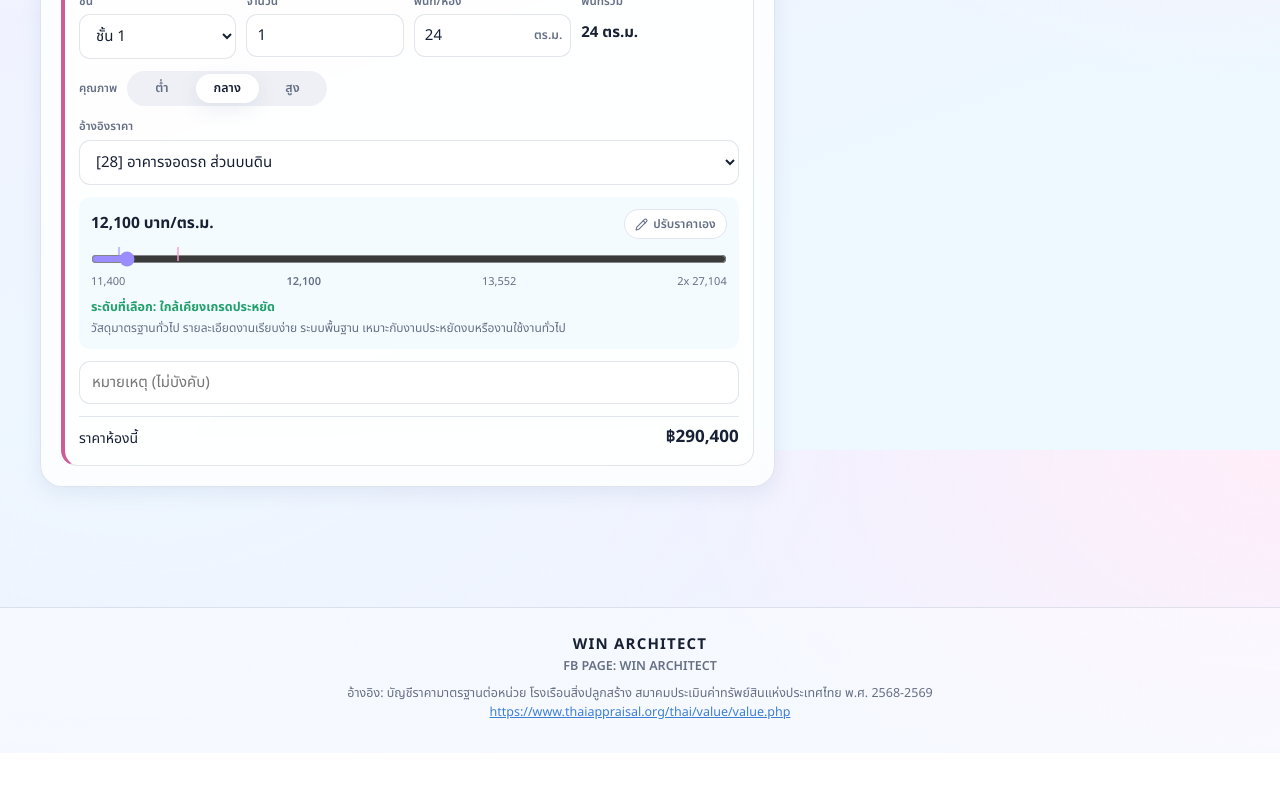
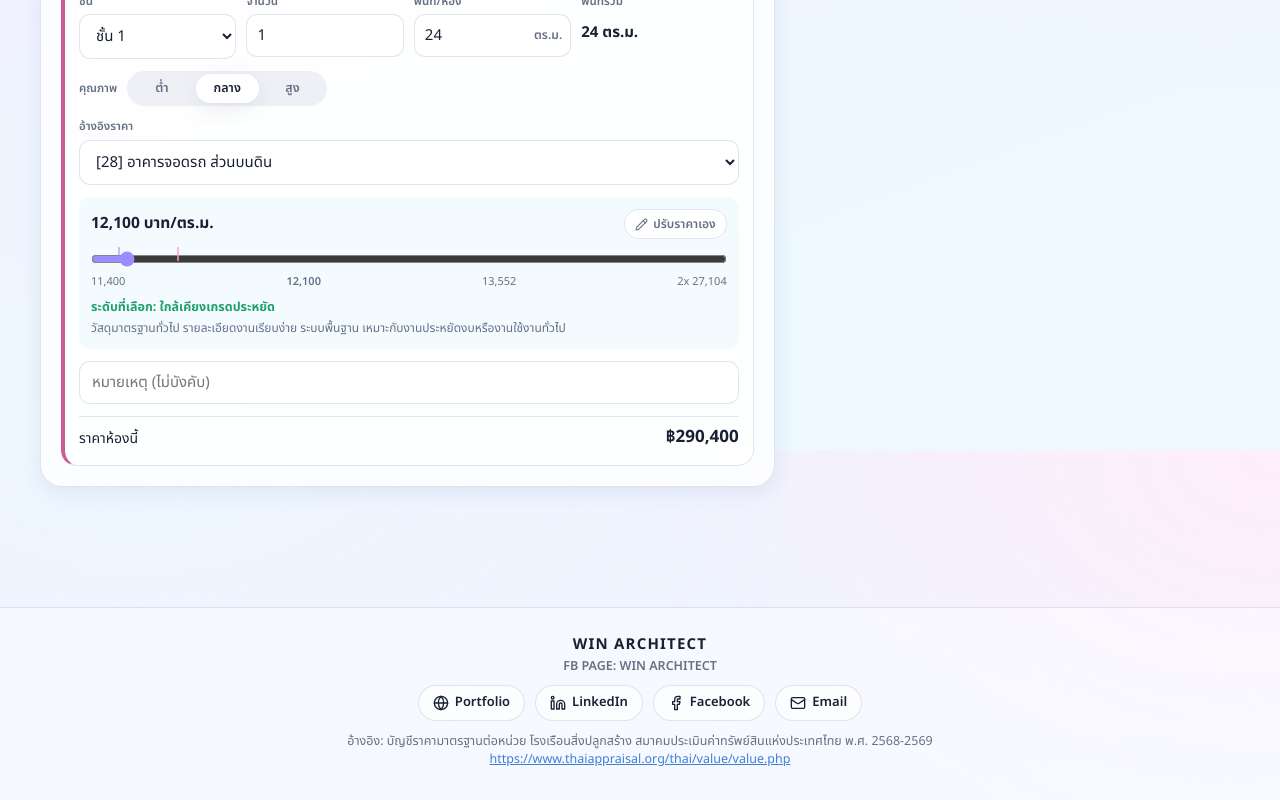
Before and after one commit to PirawitSukhaneskul/win-architect-estimator, a React (Vite) app: page / in a window 1280 px wide. Shown: the part 6750-7550 px from the top of the page. Before the commit the page ends 7503 px from the top, so only its background shows below. Built offline with nearby package versions, Linux system fonts and the light colour scheme; a web font is replaced by a local one.

Commit message:
Add contact links (portfolio/linkedin/facebook/email) to footer

```diff
--- a/src/components/CreditFooter.tsx
+++ b/src/components/CreditFooter.tsx
@@ -1,10 +1,36 @@
-import { BRAND, FB_CREDIT, SOURCE_NAME, SOURCE_URL } from "../data/disclaimers";
+import { Facebook, Globe, Linkedin, Mail } from "lucide-react";
+import {
+  BRAND,
+  CONTACT_EMAIL,
+  FB_CREDIT,
+  FB_PAGE_URL,
+  LINKEDIN_URL,
+  PORTFOLIO_URL,
+  SOURCE_NAME,
+  SOURCE_URL,
+} from "../data/disclaimers";
 
 export function CreditFooter() {
   return (
     <footer className="credit-footer">
       <div className="credit-brand">{BRAND}</div>
       <div className="credit-fb">{FB_CREDIT}</div>
+
+      <nav className="credit-links" aria-label="ช่องทางติดต่อ WIN ARCHITECT">
+        <a className="credit-link" href={PORTFOLIO_URL} target="_blank" rel="noreferrer">
+          <Globe size={16} /> Portfolio
+        </a>
+        <a className="credit-link" href={LINKEDIN_URL} target="_blank" rel="noreferrer">
+          <Linkedin size={16} /> LinkedIn
+        </a>
+        <a className="credit-link" href={FB_PAGE_URL} target="_blank" rel="noreferrer">
+          <Facebook size={16} /> Facebook
+        </a>
+        <a className="credit-link" href={`mailto:${CONTACT_EMAIL}`}>
+          <Mail size={16} /> Email
+        </a>
+      </nav>
+
       <div className="credit-source">
         อ้างอิง: {SOURCE_NAME}
         <br />
--- a/src/data/disclaimers.ts
+++ b/src/data/disclaimers.ts
@@ -1,6 +1,13 @@
 export const BRAND = "WIN ARCHITECT";
 export const FB_CREDIT = "FB PAGE: WIN ARCHITECT";
 export const SOURCE_BADGE = "ฐานข้อมูลราคา พ.ศ. 2568-2569";
+
+// Contact / social links (shown in the app footer).
+export const FB_PAGE_URL = "https://www.facebook.com/WinArchitect";
+export const PORTFOLIO_URL =
+  "https://pirawitsukhaneskul.github.io/Pirawit-Portfolio/?utm_source=estimator&utm_medium=app&utm_content=footer";
+export const LINKEDIN_URL = "https://www.linkedin.com/in/pirawitsuk/";
+export const CONTACT_EMAIL = "pirawit.win@gmail.com";
 
 export const SOURCE_NAME =
   "บัญชีราคามาตรฐานต่อหน่วย โรงเรือนสิ่งปลูกสร้าง สมาคมประเมินค่าทรัพย์สินแห่งประเทศไทย พ.ศ. 2568-2569";
--- a/src/index.css
+++ b/src/index.css
@@ -1606,6 +1606,32 @@ input[type="range"] {
   margin: 2px 0 8px;
   font-weight: 600;
 }
+.credit-links {
+  display: flex;
+  flex-wrap: wrap;
+  justify-content: center;
+  gap: 8px 10px;
+  margin: 4px 0 12px;
+}
+.credit-link {
+  display: inline-flex;
+  align-items: center;
+  gap: 6px;
+  padding: 7px 14px;
+  border-radius: 999px;
+  border: 1px solid var(--line);
+  background: rgba(255, 255, 255, 0.7);
+  color: var(--ink);
+  font-size: 13px;
+  font-weight: 600;
+  text-decoration: none;
+  transition: all 0.15s ease;
+}
+.credit-link:hover {
+  border-color: var(--violet);
+  color: var(--violet);
+  transform: translateY(-1px);
+}
 
 /* ---------- Responsive ---------- */
 @media (max-width: 980px) {
```
